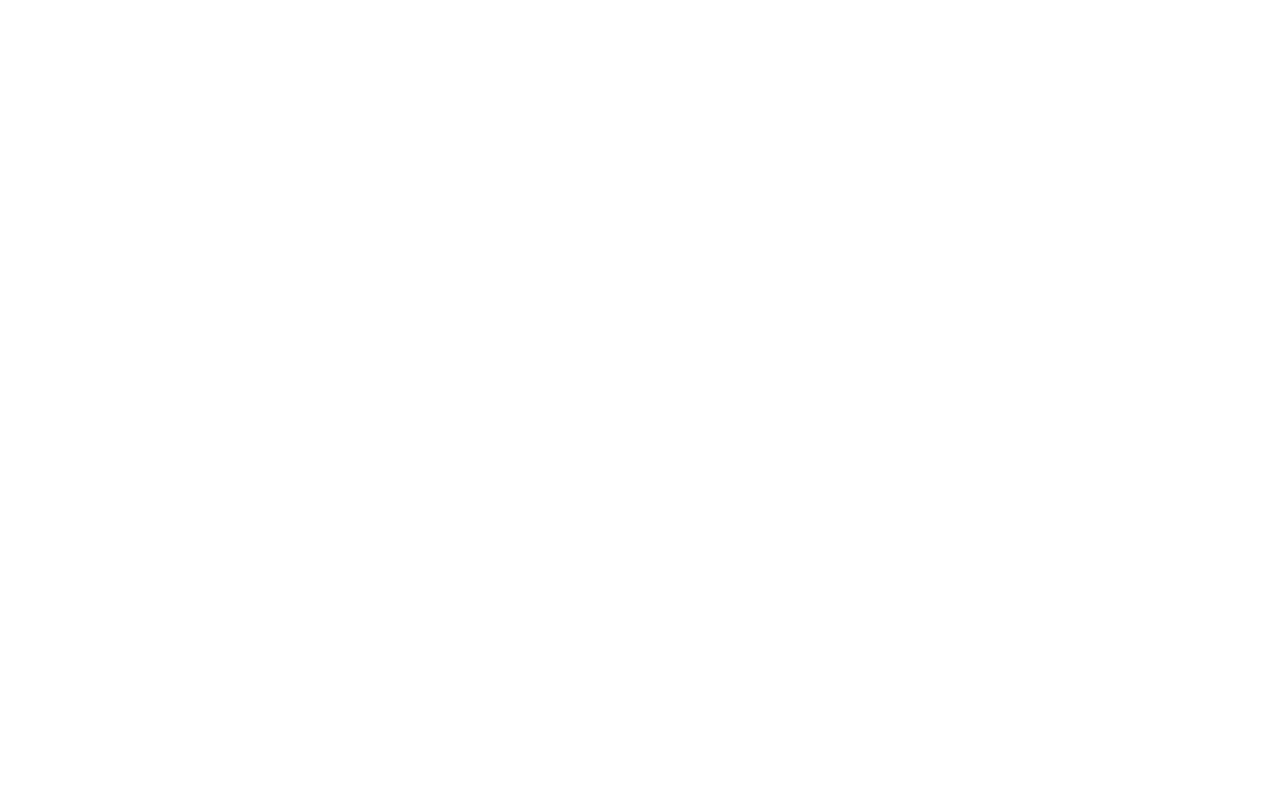
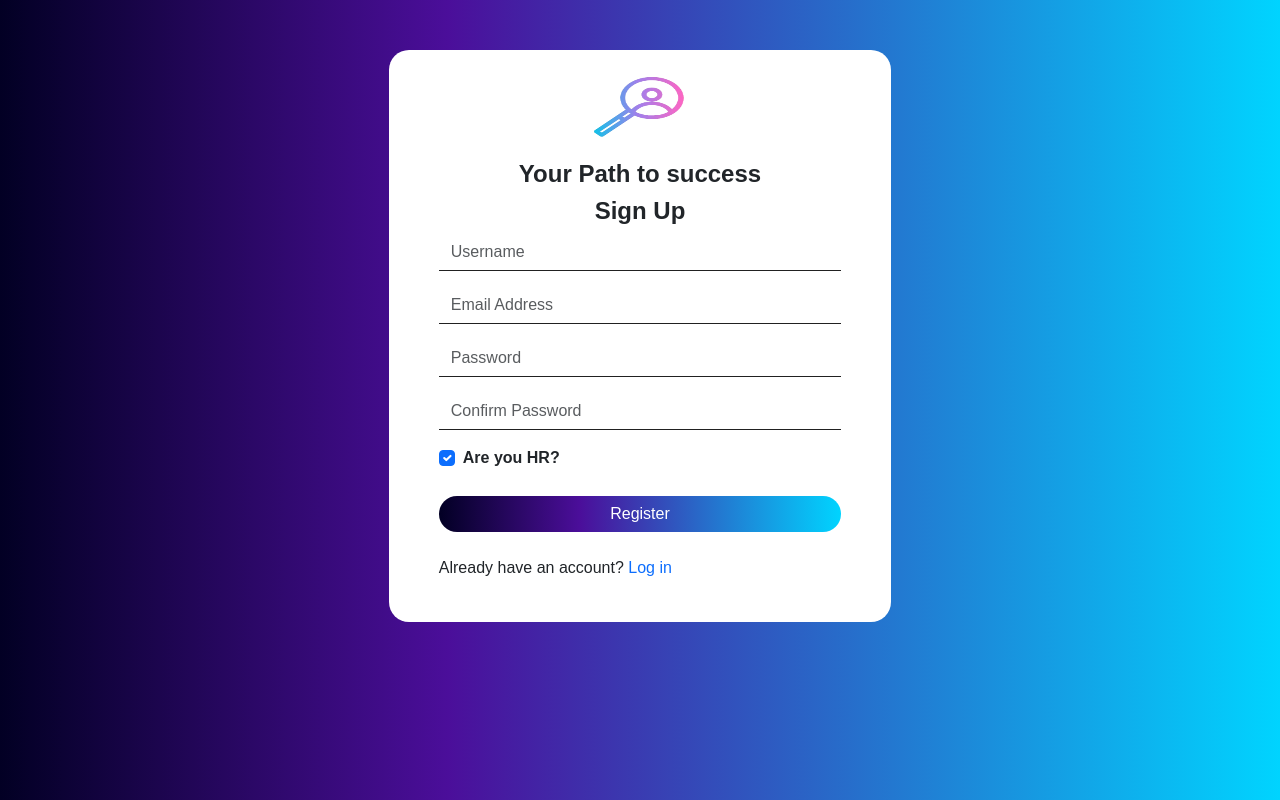
Before and after one commit to delhiganeshv/job_portal, a Django app: page /hr-register/ in a window 1280 px wide. Before the commit the page is empty. Run offline with Django 5.2, Linux system fonts and the light colour scheme; some libraries are stand-ins or nearby versions.

Commit message:
adding login

```diff
--- a/job_portal/templates/authuser/hr_register.html
+++ b/job_portal/templates/authuser/hr_register.html
@@ -23,7 +23,7 @@
   <!-- bootstrap icons -->
   <link
     rel="stylesheet"
-    href="{%static 'https://cdn.jsdelivr.net/npm/bootstrap-icons@1.11.3/font/bootstrap-icons.min.css' %}"
+    href="https://cdn.jsdelivr.net/npm/bootstrap-icons@1.11.3/font/bootstrap-icons.min.css"
   />
 
   <!-- icons -->
@@ -33,4 +33,115 @@
   />
 
   <link rel="icon" type="'img/png" href="{% static 'img/logo.png' %}" />
+  <style>
+  *{
+    padding: 0;
+    margin: 0;
+    box-sizing: border-box;
+
+}
+
+body{
+    background: linear-gradient(90deg, rgba(2,0,36,1) 0%, rgba(75,14,154,1) 35%, rgba(0,212,255,1) 100%);
+    font-family: 'Poppins', sans-serif;
+
+}
+form{
+    border-radius: 20px;
+    margin-top: 50px !important;
+    width: 24% !important;
+    background-color: white !important;
+    padding: 10px 50px 10px 50px;
+}
+
+.btn-primary{
+    width: 100%;
+    border: none;
+    border-radius: 50px;
+    background: linear-gradient(90deg, rgba(2,0,36,1) 0%, rgba(75,14,154,1) 35%, rgba(0,212,255,1) 100%);
+
+}
+
+.form-control{
+    color: rgba(0,0,0,.87);
+    border-bottom-color: rgba(0,0,0,.42);
+    box-shadow: none !important;
+    border: none;
+    border-bottom: 1px solid;
+    border-radius: 4px 4px 0 0;
+    }
+ h4{
+    font-size: 1.5rem !important;
+    font-weight: 700;
+ }
+ .form-label{
+    font-weight: 800 !important;
+ }
+ @media only screen and (min-width: 900px) {
+    form {
+        width: 40% !important;
+    }
+  }
+
+
+
+@media only screen and (max-width: 900px) {
+    form {
+        width: 100% !important;
+    }
+  }</style>
 </head>
+<body>
+  <div class="container-fluid mb-5">
+
+    <form class="mx-auto" method="post" action="">
+      {% csrf_token %}
+      <div class="text-center">
+        <img src="{% static 'img/logo.png' %}" type="img/png"
+          style="width: 150px; height:100px" alt="logo">
+        <h4 class="mb-1 pb-1">Your Path to success</h4>
+      </div>
+        <h4 class="text-center">Sign Up</h4>
+        <div class="mb-3">
+
+          <input type="text"  name="username" class="form-control" id="exampleInputUsername" required placeholder="Username">
+        </div>
+        <div class="mb-3">
+          <input type="email"  name="email" class="form-control" id="exampleInputEmail" aria-describedby="emailHelp" required placeholder="Email Address">
+        </div>
+
+        <div class="mb-3">
+
+          <input type="password" class="form-control" id="exampleInputPassword1" name="password" required placeholder="Password">
+          </div>
+
+        <div class="mb-3">
+   <input type="cpassword" class="form-control" id="exampleInputPassword2" name="cpassword" required placeholder="Confirm Password">
+          </div>
+
+
+          <div class="form-check">
+            <label class="form-label" for="flexCheckChecked">
+              Are you HR?
+            </label>
+            <input class="form-check-input" type="checkbox" value="" id="flexCheckChecked" name="ishr" checked required>
+
+          </div>
+
+        {% if msg %}
+        <p style="color: red;">{{msg}}</p>
+        {% endif %}
+
+        <button type="submit" class="btn btn-primary mt-3">Register</button>
+        <div class="mt-4 pb-3">
+          <p>Already have an account?
+            <a href="{% url 'login' %}" class="link-offset-2 link-offset-3-hover link-underline link-underline-opacity-0 link-underline-opacity-75-hover">Log in</a></p>
+        </div>
+
+      </form>
+  <script
+    src="https://cdn.jsdelivr.net/npm/bootstrap@5.3.3/dist/js/bootstrap.bundle.min.js"
+    integrity="sha384-YvpcrYf0tY3lHB60NNkmXc5s9fDVZLESaAA55NDzOxhy9GkcIdslK1eN7N6jIeHz"
+    crossorigin="anonymous"
+  ></script>
+</body>
```
Also changed, not shown: job_portal/templates/authuser/login.html (+13 -12 lines), job_portal/portal-screenshots/HR-login.png (added), job_portal/portal-screenshots/home.png (added), job_portal/portal-screenshots/login.png (added).
